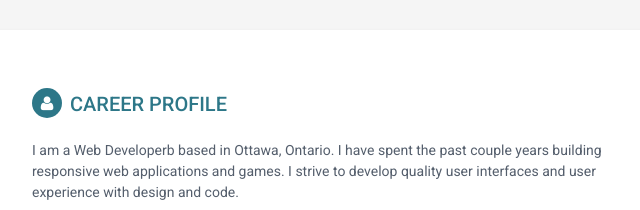
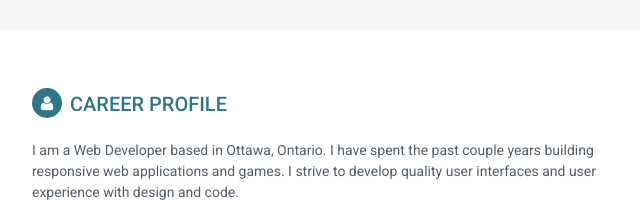
Before and after one commit to deinyefa/resume, a plain HTML site: page index.html in a window 1280 px wide. Shown: the top 210 px of the page, 188-828 px from the left. Drawn offline with Linux system fonts and the light colour scheme.

Commit message:
Update index.html

```diff
--- a/index.html
+++ b/index.html
@@ -85,7 +85,7 @@
             <section class="section summary-section">
                 <h2 class="section-title"><i class="fa fa-user"></i>Career Profile</h2>
                 <div class="summary">
-                    <p>I am a Web Developerb based in Ottawa, Ontario. I have spent the past couple years building responsive web applications and games. I strive to develop quality user interfaces and user experience with design and code.</p>
+                    <p>I am a Web Developer based in Ottawa, Ontario. I have spent the past couple years building responsive web applications and games. I strive to develop quality user interfaces and user experience with design and code.</p>
                     <p>My favorites include ReactJS, jQuery, Laravel, ExpressJS. When I'm not writing code, I indulge in reading, writing down my thoughts and playing video games. I also do a lot of research and study to keep up with current trends and industry standards in software development.</p>
                 </div><!--//summary-->
             </section><!--//section-->
```
